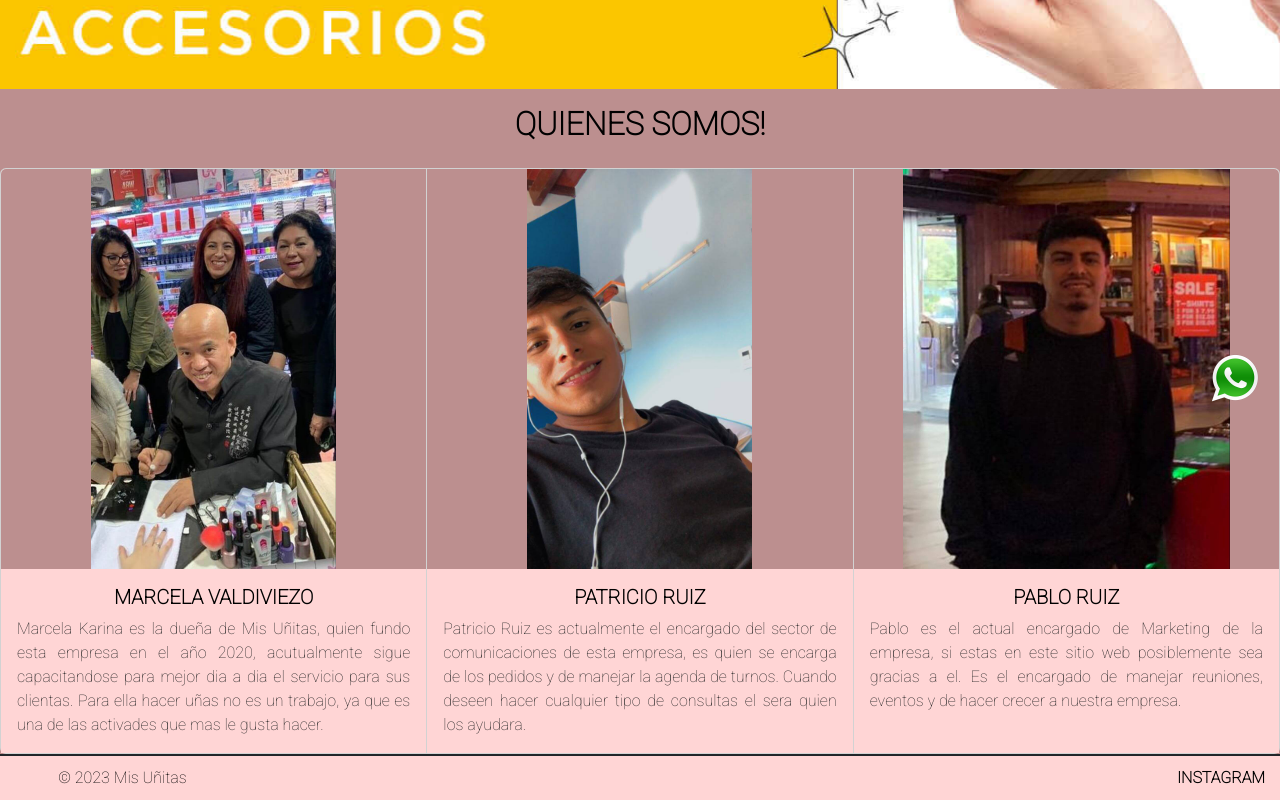
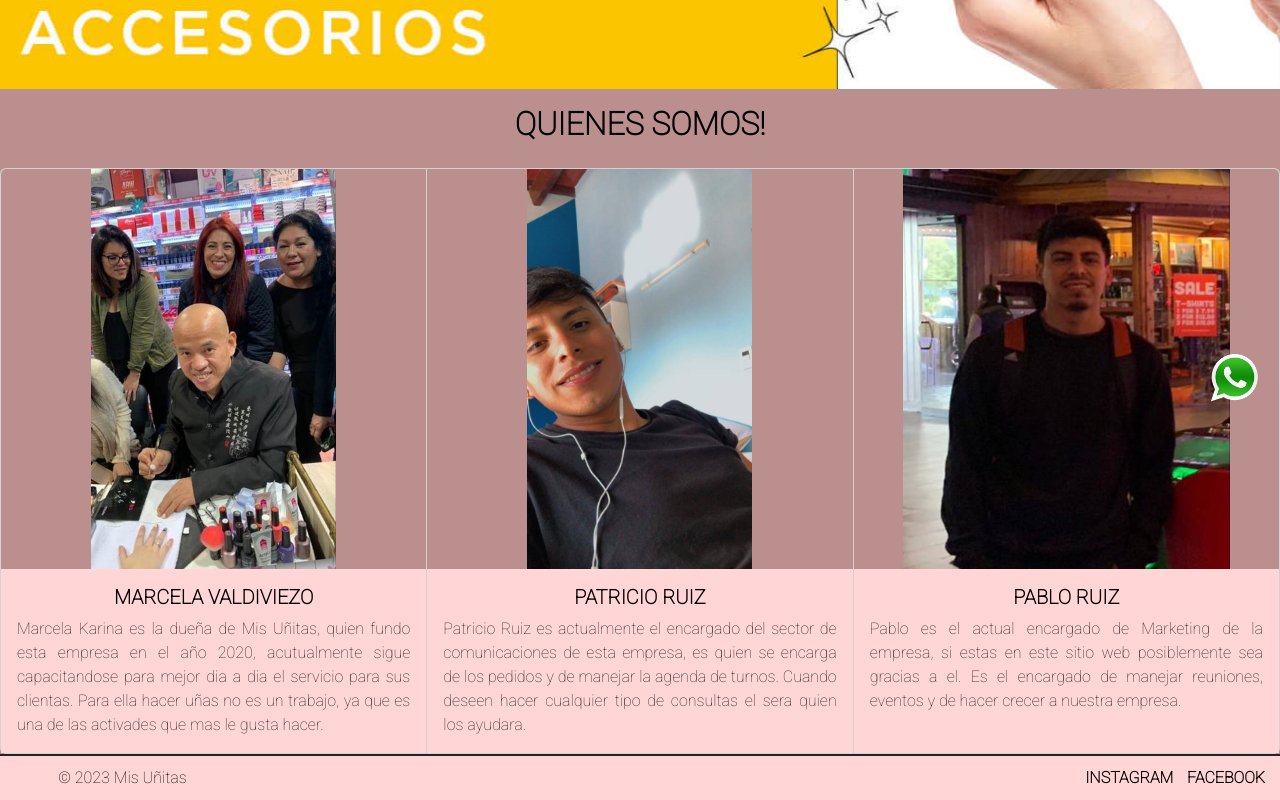
Before and after one commit to patrixruiz/MisU-itas, a plain HTML site: page index.html in a window 1280 px wide. Shown: the part 377-1177 px from the top of the page. Drawn offline with nearby package versions, Linux system fonts and the light colour scheme.

Commit message:
ultima carg

```diff
--- a/index.html
+++ b/index.html
@@ -117,6 +117,7 @@
         <span>
             <a href="https://www.instagram.com" class="enlace" target="_blank">Instagram</a>
 
+            <a href="https://www.facebook.com" class="enlace" target="_blank">Facebook</a>
 
         </span>
     </footer>
--- a/scss/_contato.scss
+++ b/scss/_contato.scss
@@ -6,7 +6,7 @@
 }
 
 .whats {
-    width: 50px;
+    width: 51px;
     position: fixed;
     bottom: 20px;
     right: 20px;
```
Also changed, not shown: css/estilo.css.
